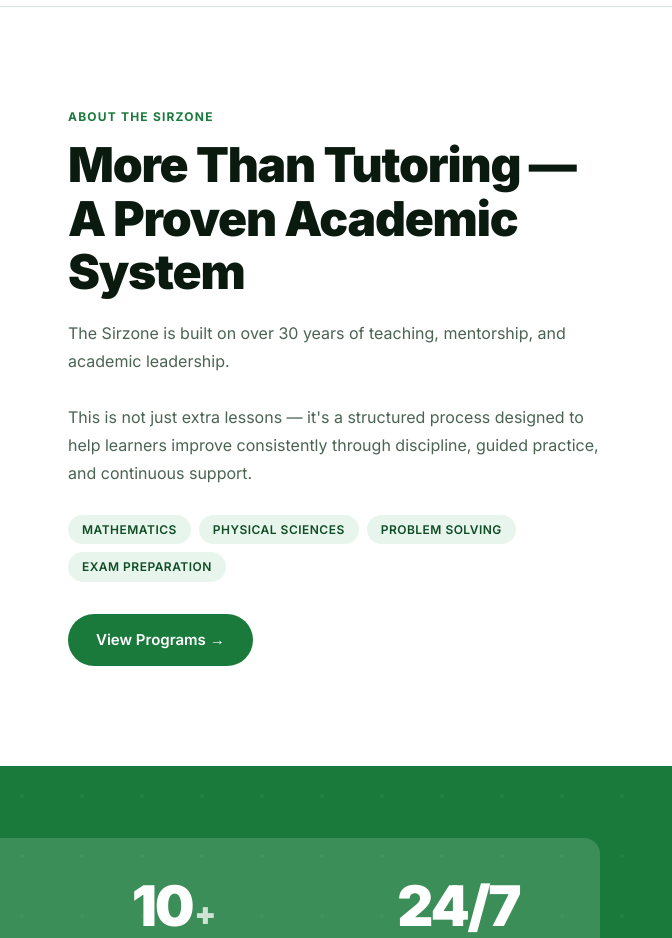
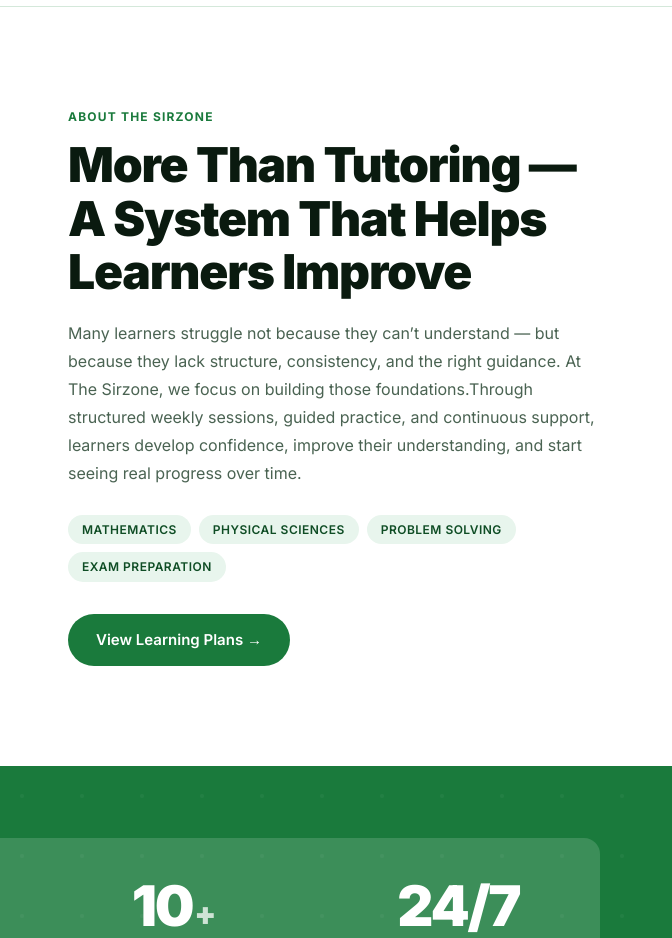
Before and after one commit to nathanbyseven/thesirzone-claude-build, a plain HTML site: page index.html in a window 1280 px wide. Shown: the part 960-1898 px from the top of the page, 608-1280 px from the left. Drawn offline with Linux system fonts and the light colour scheme.

Commit message:
Update index.html

```diff
--- a/index.html
+++ b/index.html
@@ -748,15 +748,15 @@
       </div>
       <div class="animate-on-scroll animate-delay-2">
         <p class="section-eyebrow">About the Sirzone</p>
-        <h2 class="section-headline">More Than Tutoring — A Proven Academic System</h2>
-        <p class="section-body">The Sirzone is built on over 30 years of teaching, mentorship, and academic leadership.<br/><br/>This is not just extra lessons — it's a structured process designed to help learners improve consistently through discipline, guided practice, and continuous support.</p>
+        <h2 class="section-headline">More Than Tutoring — A System That Helps Learners Improve</h2>
+        <p class="section-body">Many learners struggle not because they can’t understand — but because they lack structure, consistency, and the right guidance. At The Sirzone, we focus on building those foundations.Through structured weekly sessions, guided practice, and continuous support, learners develop confidence, improve their understanding, and start seeing real progress over time.</p>
         <div class="mtt-tags">
           <span class="tag">Mathematics</span>
           <span class="tag">Physical Sciences</span>
           <span class="tag">Problem Solving</span>
           <span class="tag">Exam Preparation</span>
         </div>
-        <a href="apply.html" class="btn btn-primary">View Programs →</a>
+        <a href="apply.html" class="btn btn-primary">View Learning Plans →</a>
       </div>
     </div>
   </div>
```
